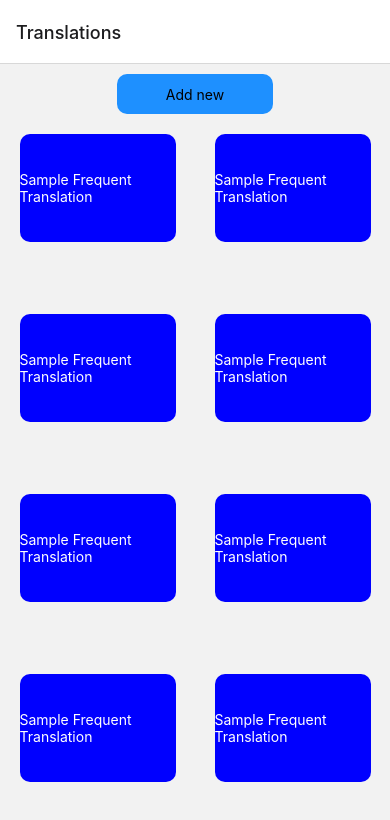
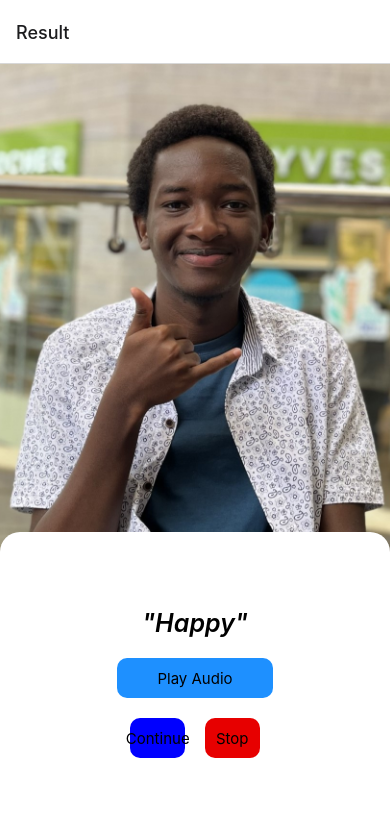
Before and after one commit to mbugua-s/tafsiri, a React Native app: screen /Result in a window 390 px wide. Shown: the top 820 px of the page. Built offline with nearby package versions, Linux system fonts and the light colour scheme.

Commit message:
Added translation result page

```diff
--- a/App.js
+++ b/App.js
@@ -5,16 +5,32 @@ import LoginScreen from './app/screens/LoginScreen';
 import RegisterScreen from './app/screens/RegisterScreen';
 import { NavigationContainer } from '@react-navigation/native';
 import { createNativeStackNavigator } from '@react-navigation/native-stack';
-import LandingScreen from './app/screens/LandingScreen';
+import ResultScreen from './app/screens/ResultScreen';
 import FrequentTranslationsScreen from './app/screens/FrequentTranslationsScreen';
-
+// import { client } from "@gradio/client"
 
 const Stack = createNativeStackNavigator();
+
+const tryAPI = async () => {
+    try {
+        const response = await fetch(
+            `http://192.168.0.14:5000/send`
+        )
+        const json = await response.json()
+        console.log(json)
+    }
+
+    catch (error) {
+        console.error(error)
+    }
+}
+
+// tryAPI()
 
 export default function App() {
     return (
         <NavigationContainer>
-            <Stack.Navigator initialRouteName='Translations'>
+            <Stack.Navigator initialRouteName='Result'>
                 <Stack.Screen
                     name='Login'
                     component={LoginScreen}
@@ -26,8 +42,8 @@ export default function App() {
                 />
 
                 <Stack.Screen
-                    name='Landing'
-                    component={LandingScreen}
+                    name='Result'
+                    component={ResultScreen}
                 />
 
                 <Stack.Screen
--- a/app/config/colours.js
+++ b/app/config/colours.js
@@ -3,5 +3,6 @@ export default {
     primary: "dodgerblue",
     secondary: "blue",
     white: "white",
-    textInputBackgroundColor: "#dedddc"
+    textInputBackgroundColor: "#dedddc",
+    tertiary: "#E70000"
 }
--- a/app/screens/LandingScreen.js
+++ /dev/null
@@ -1,18 +0,0 @@
-import { StyleSheet, Text, View } from 'react-native'
-import React from 'react'
-
-export default function LandingScreen() {
-  return (
-    <View style = {styles.container}>
-      <Text>LandingScreen</Text>
-    </View>
-  )
-}
-
-const styles = StyleSheet.create({
-    container: {
-        flex: 1,
-        justifyContent: 'center',
-        alignItems: 'center'
-    }
-})
--- /dev/null
+++ b/app/screens/ResultScreen.js
@@ -0,0 +1,95 @@
+import { StyleSheet, Text, View, Image, Dimensions, Pressable } from 'react-native'
+import React from 'react'
+import colours from '../config/colours'
+
+const width = Dimensions.get("window").width
+const height = Dimensions.get("window").height
+
+export default function LandingScreen() {
+    return (
+        <View style = {styles.container}>
+            <Image
+                style = {styles.translationImage}
+                source = {require('../assets/IMG_2444.jpeg')}
+            />
+
+            <View style={styles.translationContainer}>
+                <Text style = {styles.translationText}>"Happy"</Text>
+                <Pressable
+                    style={styles.button}
+                >
+                    <Text style = {styles.buttonText}>Play Audio</Text>
+                </Pressable>
+
+                <View style = {styles.continueStopButtons}>
+                    <Pressable
+                        style={{...styles.button, backgroundColor: colours.secondary}}
+                    >
+                        <Text style = {styles.buttonText}>Continue</Text>
+                    </Pressable>
+
+                    <Pressable
+                        style={{...styles.button, backgroundColor: colours.tertiary}}
+                    >
+                        <Text style = {styles.buttonText}>Stop</Text>
+                    </Pressable>
+                </View>
+            </View>
+        </View>
+    )
+}
+
+const styles = StyleSheet.create({
+    container: {
+        flex: 1,
+        // justifyContent: 'center',
+        // alignItems: 'center'
+    },
+
+    translationImage: {
+        width: width,
+        height: "70%",
+        // flex: 1
+    },
+
+    translationContainer: {
+        alignSelf: "flex-end",
+        backgroundColor: colours.white,
+        width: "100%",
+        flex: 1,
+        borderTopLeftRadius: 20,
+        borderTopRightRadius: 20,
+        position: "absolute",
+        bottom: "0%",
+        height: "40%",
+        justifyContent: "center",
+        alignItems: "center"
+    },
+
+    button: {
+        backgroundColor: colours.primary,
+        width: "40%",
+        height: 40,
+        margin: 10,
+        justifyContent: 'center',
+        alignItems: 'center',
+        borderRadius: 10
+    },
+
+    buttonText: {
+        color: colours.black,
+        fontSize: 15
+    },
+
+    continueStopButtons: {
+        flexDirection: "row",
+        justifyContent: "center"
+    },
+
+    translationText: {
+        fontSize: 25,
+        fontWeight: "600",
+        fontStyle: "italic",
+        marginBottom: 10
+    }
+})
--- a/package.json
+++ b/package.json
@@ -9,12 +9,14 @@
     "web": "expo start --web"
   },
   "dependencies": {
+    "@gradio/client": "^0.9.4",
     "@react-native-community/datetimepicker": "7.2.0",
     "@react-navigation/native-stack": "^6.9.17",
     "expo": "~49.0.15",
     "expo-status-bar": "~1.6.0",
     "react": "18.2.0",
     "react-native": "0.72.6",
+    "react-native-fs": "^2.20.0",
     "react-native-safe-area-context": "4.6.3",
     "react-native-screens": "~3.22.0"
   },
```
Also changed, not shown: app/assets/IMG_2444.jpeg (added), 1 other file (tests, documents, lock files or other folders).
